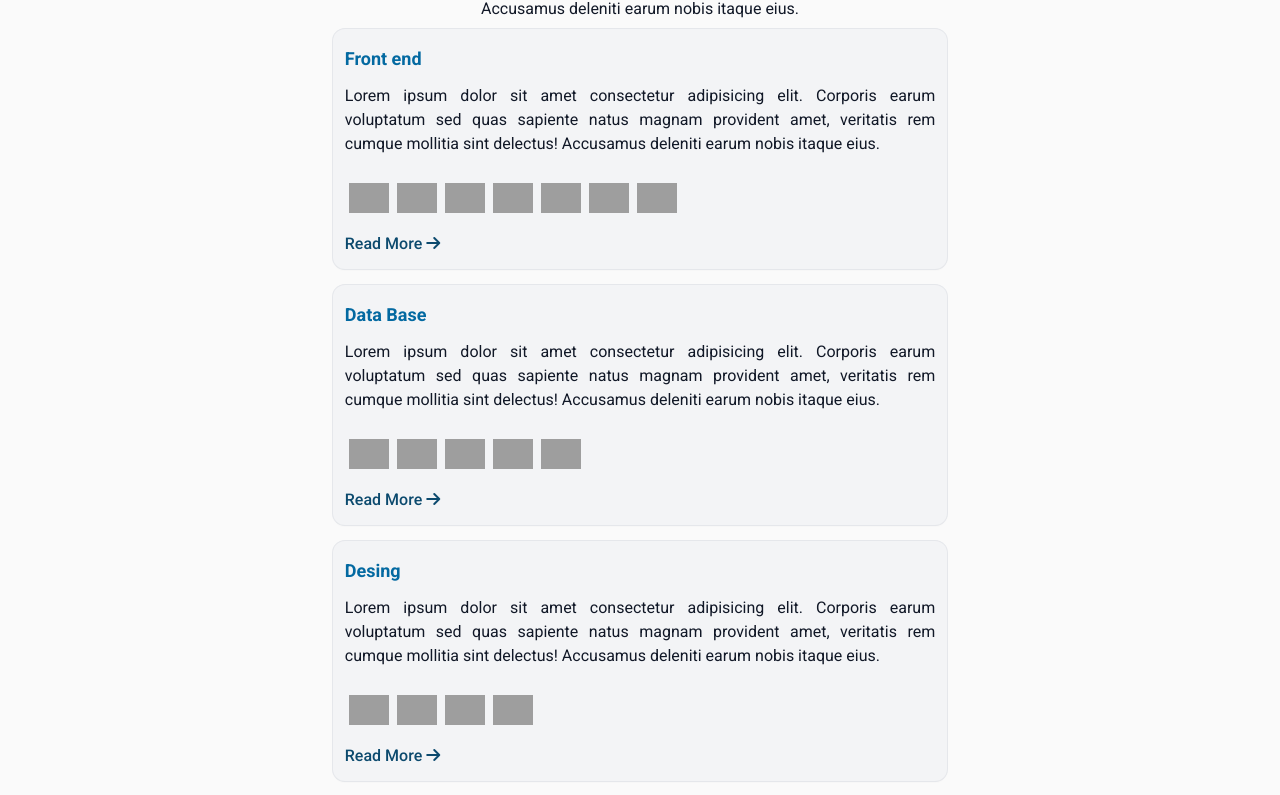
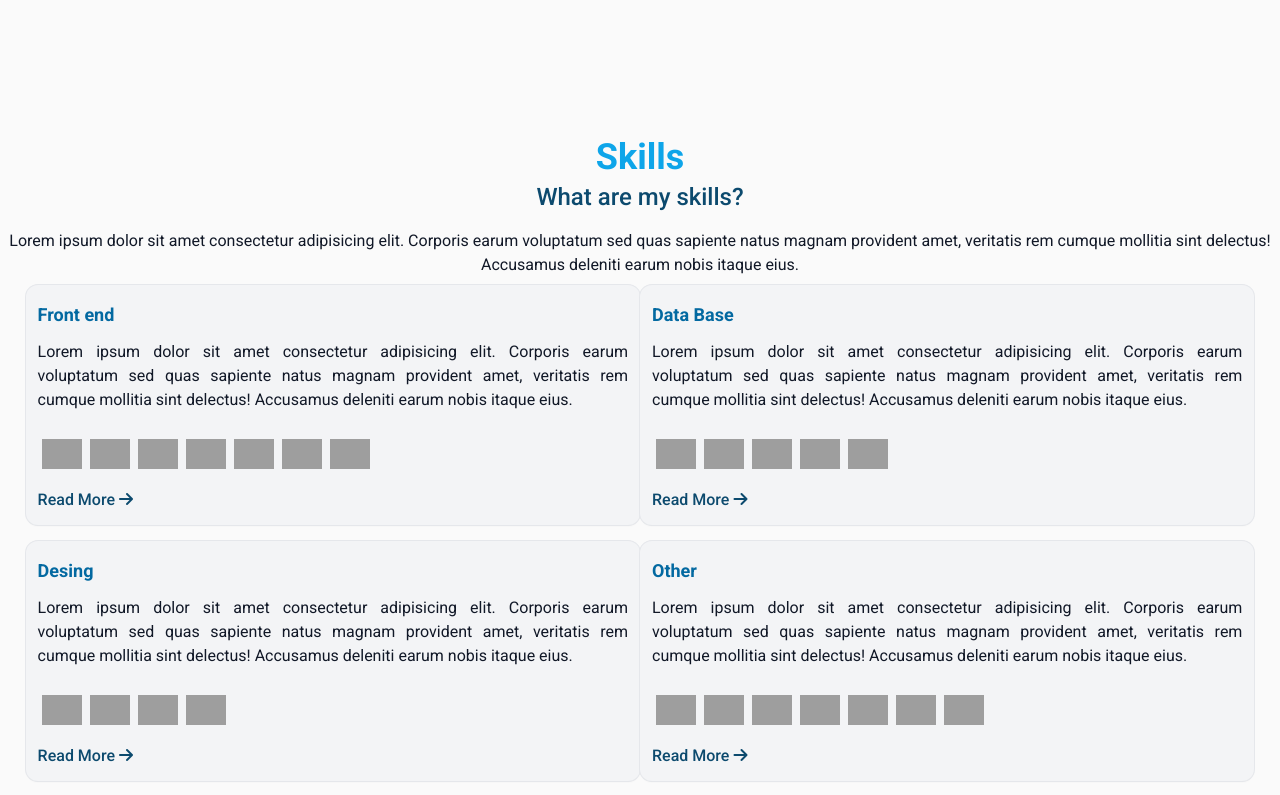
Before and after one commit to huxwell-src/Portfolio, a React (Vite) app: page / in a window 1280 px wide. Shown: the part 1475-2270 px from the top of the page. Built offline with nearby package versions, Linux system fonts and the light colour scheme; grey boxes are pictures that could not be loaded.

Commit message:
Arreglos

```diff
--- a/src/components/Card.jsx
+++ b/src/components/Card.jsx
@@ -3,7 +3,8 @@ import React from "react";
 const Card = ({ children, tittle, text, height, width, icon, flex, read }) => {
   return (
     <div
-      className={`rounded-xl mx-5 bg-gray-100 flex flex-col justify-around p-3 m-2 shadow-sm ring-1 ring-gray-200 hover:shadow-lg duration-400 transition-all  ${height} ${width} ${flex}`}
+      className={`rounded-xl mx-5 md:mx-0 bg-gray-100 flex flex-col justify-around p-3 m-2 shadow-sm ring-1 ring-gray-200 hover:shadow-lg duration-400 transition-all
+      ${height} ${width} ${flex}`}
     >
       <i className={icon}></i>
 
--- a/src/components/Contact.jsx
+++ b/src/components/Contact.jsx
@@ -35,10 +35,10 @@ const Contact = () => {
             subtittle="What are my skills?"
           ></CentralTittle>
         </div>
-        <div className="flex justify-around mb-16 ">
+        <div className="flex justify-between mb-16 ">
           <div
             ref={divRef}
-            className="w-full md:w-2/4 mx-5 lg:my-0 lg:w-1/3 bg-gray-100 p-6 rounded-2xl shadow-md ring-1 ring-gray-200"
+            className=" md:w-2/4  lg:w-1/3 mx-5 lg:my-0 bg-gray-100 p-6 rounded-2xl shadow-md ring-1 ring-gray-200"
           >
             <form action="" className="flex flex-col space-y-2">
               <label htmlFor="" className="mb-2 font-bold">
@@ -135,7 +135,6 @@ const Contact = () => {
               <div className="h-4 w-4 bg-amber-400 rounded-full"></div>
               <div className="h-4 w-4 bg-green-500 rounded-full"></div>
             </div>
-            <div className="text-white">p</div>
           </div>
         </div>
       </div>
--- a/src/components/Services.jsx
+++ b/src/components/Services.jsx
@@ -3,7 +3,7 @@ import CentralTittle from "./CentralTittle";
 import Card from "./Card";
 
 const Services = () => {
-  const width = "lg:w-[30%]";
+  const width = "w-full lg:w-[30%]";
   const height = "min-h-[30px]";
   const bgIcon =
     "text-2xl my-1 text-gray-50 bg-sky-500 p-5 h-[55px] w-[55px] flex justify-center items-center rounded-full";
@@ -15,7 +15,7 @@ const Services = () => {
           subtittle="What are my services?"
           text=" Lorem ipsum dolor sit amet consectetur adipisicing elit. Corporis earum voluptatum sed quas sapiente natus magnam provident amet, veritatis rem cumque mollitia sint delectus! Accusamus deleniti earum nobis itaque eius. "
         ></CentralTittle>
-        <div className="flex flex-wrap flex-col md:flex-row justify-between items-center">
+        <div className="flex flex-wrap flex-col md:flex-row justify-around items-center">
           <Card
             flex="items-center"
             icon={` fa-solid fa-code ${bgIcon} `}
--- a/src/components/Skills.jsx
+++ b/src/components/Skills.jsx
@@ -3,10 +3,12 @@ import Card from "./Card";
 import CentralTittle from "./CentralTittle";
 
 const Skills = () => {
+  const width = "lg:w-[48%]";
+  const height = "md:min-h-[240px]";
   return (
     <div className="section" id="Skills">
       <div className="container mx-auto">
-        <div className="flex justify-center flex-col  ">
+        <div className="flex justify-around flex-col  ">
           {/* Texto*/}
           <div>
             <CentralTittle
@@ -19,8 +21,8 @@ const Skills = () => {
             <Card
               tittle="Front end"
               text=" Lorem ipsum dolor sit amet consectetur adipisicing elit. Corporis earum voluptatum sed quas sapiente natus magnam provident amet, veritatis rem cumque mollitia sint delectus! Accusamus deleniti earum nobis itaque eius. "
-              width="lg:w-[48%]"
-              height="md:min-h-[240px]"
+              width={width}
+              height={height}
             >
               <a
                 href="https://www.w3schools.com/css/"
@@ -119,8 +121,8 @@ const Skills = () => {
             <Card
               tittle="Data Base"
               text=" Lorem ipsum dolor sit amet consectetur adipisicing elit. Corporis earum voluptatum sed quas sapiente natus magnam provident amet, veritatis rem cumque mollitia sint delectus! Accusamus deleniti earum nobis itaque eius. "
-              width="lg:w-[48%]"
-              height="md:min-h-[240px]"
+              width={width}
+              height={height}
             >
               <a
                 href="https://firebase.google.com/"
@@ -192,8 +194,8 @@ const Skills = () => {
             <Card
               tittle="Desing"
               text="Lorem ipsum dolor sit amet consectetur adipisicing elit. Corporis earum voluptatum sed quas sapiente natus magnam provident amet, veritatis rem cumque mollitia sint delectus! Accusamus deleniti earum nobis itaque eius. "
-              width="lg:w-[48%]"
-              height="md:min-h-[240px]"
+              width={width}
+              height={height}
             >
               <a href="https://www.figma.com/" target="_blank" rel="noreferrer">
                 {" "}
@@ -251,8 +253,8 @@ const Skills = () => {
             <Card
               tittle="Other"
               text=" Lorem ipsum dolor sit amet consectetur adipisicing elit. Corporis earum voluptatum sed quas sapiente natus magnam provident amet, veritatis rem cumque mollitia sint delectus! Accusamus deleniti earum nobis itaque eius. "
-              width="lg:w-[48%]"
-              height="md:min-h-[240px]"
+              width={width}
+              height={height}
             >
               <a href="https://git-scm.com/" target="_blank" rel="noreferrer">
                 {" "}
```
